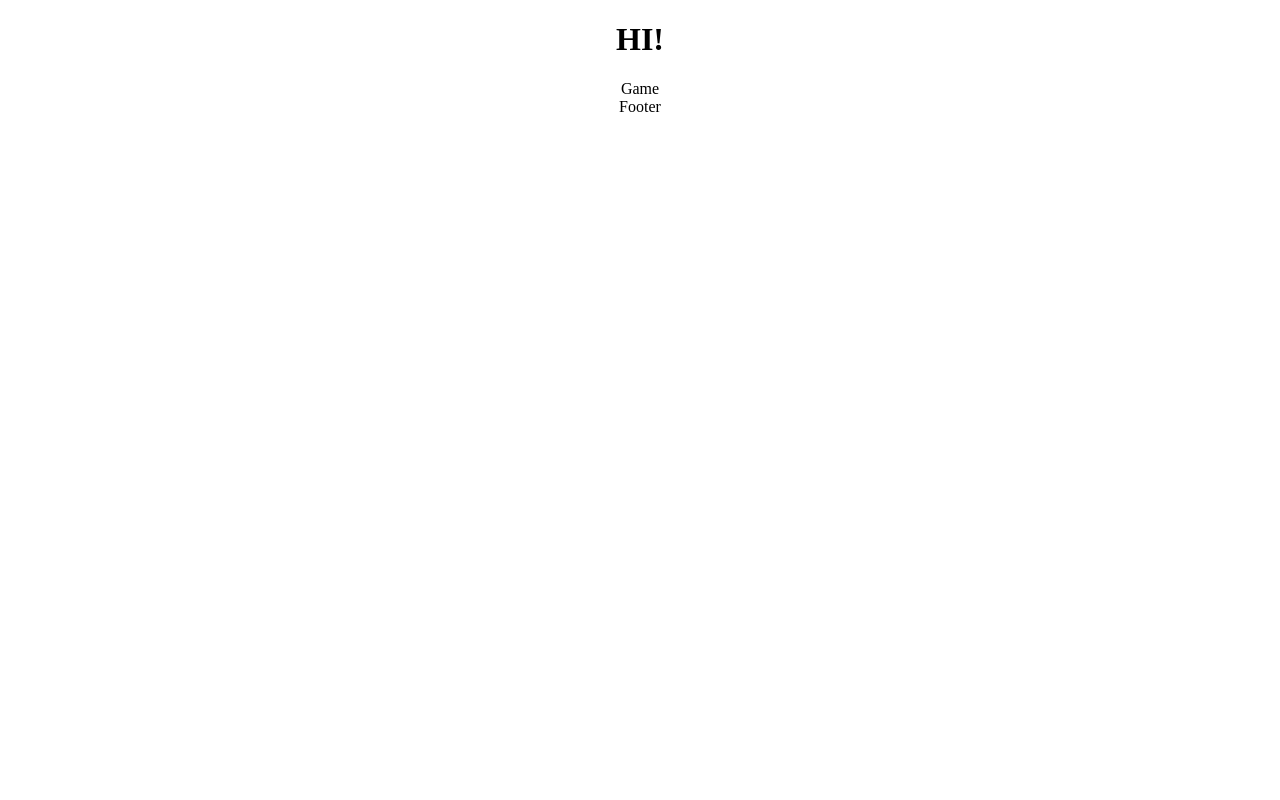
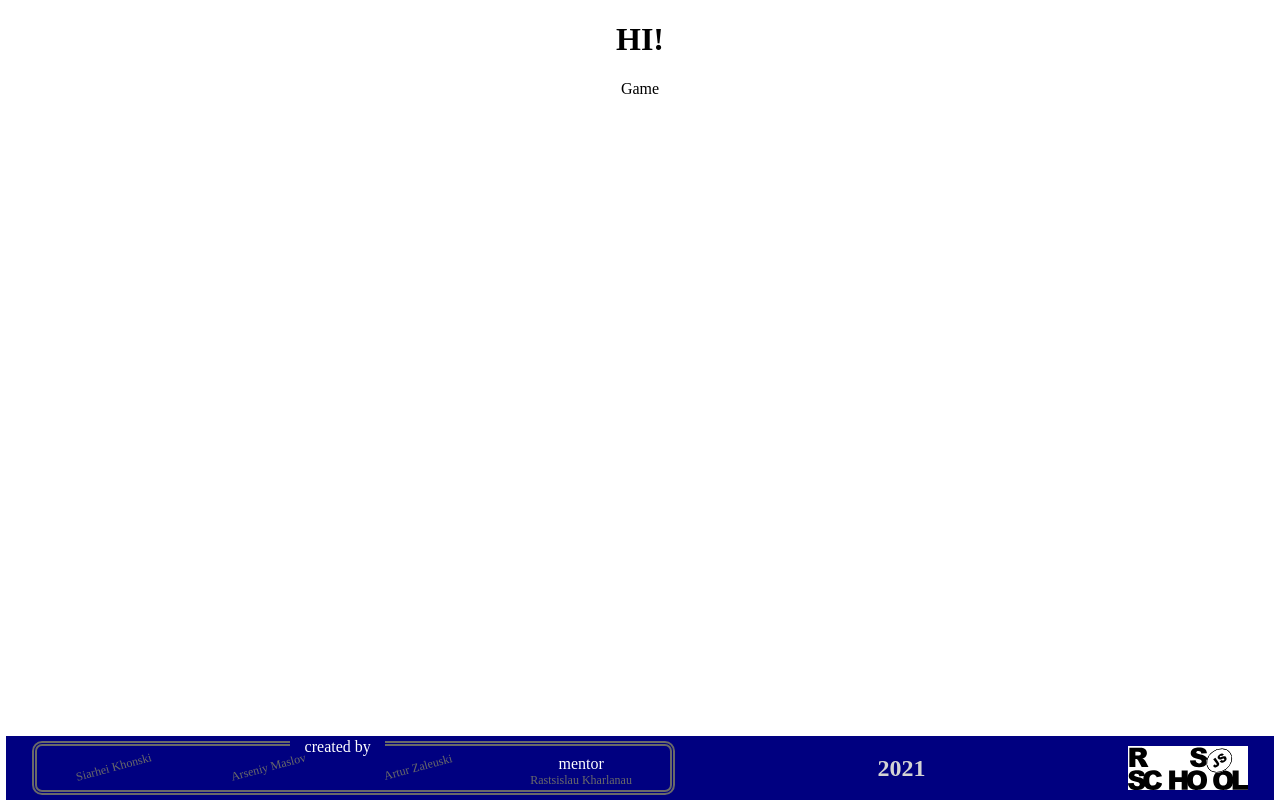
Before and after one commit to Maslovars/pointing-poker, a React (Create React App) app: page /game in a window 1280 px wide. Built offline with nearby package versions, Linux system fonts and the light colour scheme.

Commit message:
feat: create component Footer

```diff
--- a/src/App.js
+++ b/src/App.js
@@ -6,10 +6,10 @@ import Lobby from './components/lobby/Lobby';
 import Settings from './components/settings/Settings';
 import Welcome from './components/welcome/Welcome';
 
-
 function App() {
   return (
     <div className="App">
+
       <h1>HI!</h1>
       <Switch>
         <Route exact path="/" render={() => <Welcome />}></Route>
--- a/src/components/footer/Footer.jsx
+++ b/src/components/footer/Footer.jsx
@@ -1,9 +1,32 @@
-const Footer = () => {
-    return (
-        <div>
-            Footer
-        </div>
-    )
+import {
+  StyledFooter,
+  StyledImg,
+  StyledContainer,
+  StyledContainerTitle,
+  MentorContainer,
+  Year
+} from "./styles";
+import logo from './rs_school_js.svg';
+
+const Footer = (props) => {
+  return (
+    <StyledFooter {...props}>
+      <StyledContainer>
+        <StyledContainerTitle {...props}>created by</StyledContainerTitle>
+        <a href='https://github.com/armonlis' target='_blank' title='Siarhei Khonski github' rel='noreferrer'>Siarhei Khonski</a>
+        <a href='https://github.com/Maslovars' target='_blank' title='Arseniy Maslov github' rel='noreferrer'>Arseniy Maslov</a>
+        <a href='https://github.com/zalart' target='_blank' title='Artur Zaleuski github' rel='noreferrer'>Artur Zaleuski</a>
+        <MentorContainer>
+          <p>mentor</p>
+          <a href='https://github.com/tatsmaki' target='_blank' title='Rastsislau Kharlanau github' rel='noreferrer'>Rastsislau Kharlanau</a>
+        </MentorContainer>
+      </StyledContainer>
+      <Year>2021</Year>
+      <a href='https://rs.school/react/' target='_blank' title='Get more information about course' rel='noreferrer'>
+        <StyledImg src={logo} alt='RSSchool logo' />
+      </a>
+    </StyledFooter>
+  )
 }
 
 export default Footer;
--- /dev/null
+++ b/src/components/footer/styles.js
@@ -0,0 +1,77 @@
+import styled from 'styled-components';
+
+const StyledFooter = styled.div`
+  background-color: ${ props => props.background || 'navy'};
+  width: ${ props => props.width || '99vw' };
+  height: ${ props => props.height || '8vh' };
+  position: absolute;
+  bottom: 0;
+  left: .5vw;
+  color: ${props => props.color || 'white'};
+  display: flex;
+  align-items: center;
+  justify-content: space-between;
+  & > a {
+    display: block;
+    height: 70%;
+    width: auto;
+    margin: 0 2%;
+    text-decoration: none;
+  }
+`
+const StyledImg = styled.img`
+  background-color: white;
+  height: 100%;
+`
+const StyledContainer = styled.div`
+  height: 70%;
+  width: 50%;
+  border: 5px double dimgray;
+  border-radius: 10px;
+  display: flex;
+  align-items: center;
+  justify-content: space-around;
+  position: relative;
+  margin: 0 2%;
+  & a {
+    font-size: 1.5vmin;
+    color: dimgray;
+    text-decoration: none;
+  }
+  & a:hover {
+    color: white;
+  }
+  & > a {
+    transform: rotate(-15deg);
+  }
+`
+const MentorContainer = styled.div`
+  height: 60%;
+  width: auto;
+  display: flex;
+  flex-direction: column;
+  align-items: center;
+  justify-content: space-between;
+  & > p {
+    font-size: 2vmin;
+    margin: 0;
+  }
+`
+const StyledContainerTitle = styled.p`
+  display: block;
+  font-size: 2vh;
+  position: absolute;
+  background-color: ${ props => props.background || 'navy' };
+  min-width: 15%;
+  left: 40%;
+  margin: 0;
+  top: -1vh;
+`
+const Year = styled.p`
+  display: block;
+  font-size: 3vmin;
+  font-weight: bold;
+  color: lightgray;
+`
+
+export { StyledFooter, StyledImg, StyledContainer, StyledContainerTitle, MentorContainer, Year };
```
Also changed, not shown: src/components/footer/rs_school_js.svg (added).
